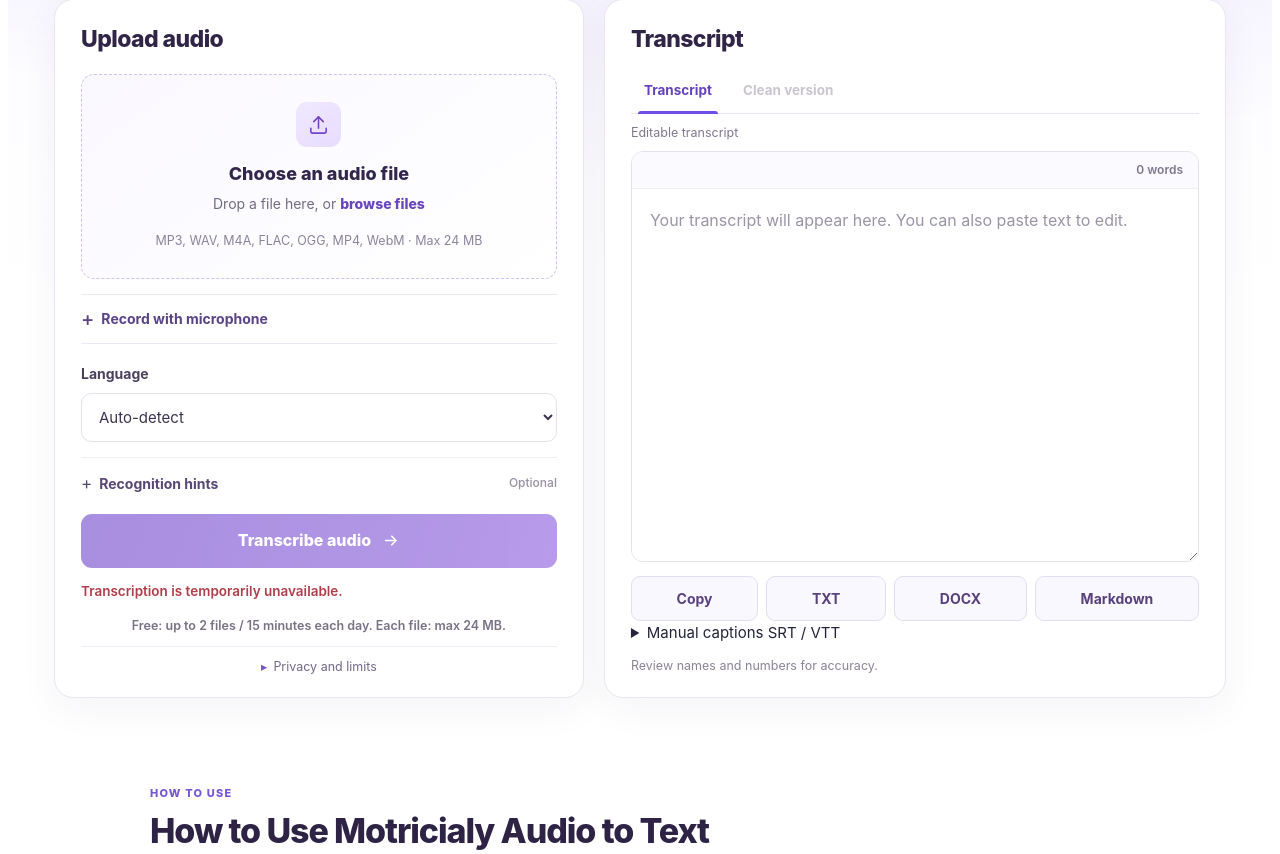
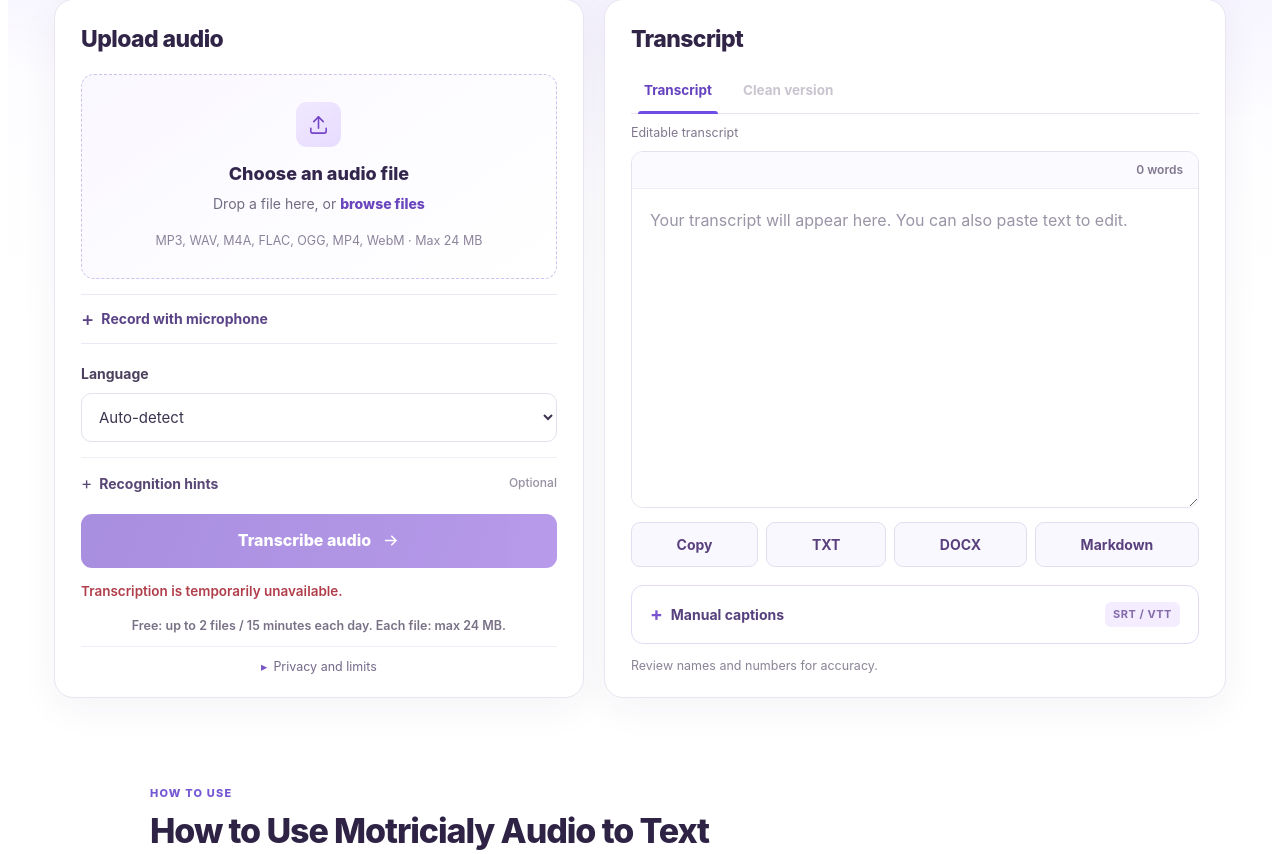
Before and after one commit to oswaldcby-afk/motricialy-a2t-staging-gate, a PHP site: page / in a window 1280 px wide. Shown: the part 297-1151 px from the top of the page. Run offline with PHP 8.4, Linux system fonts and the light colour scheme; data that the repository does not hold is empty.

Commit message:
style(a9.16): ship tested manual caption timing UX without changing transcription workspace

```diff
--- a/assets/audio-to-text.css
+++ b/assets/audio-to-text.css
@@ -761,3 +761,66 @@
   #a2t-tool .record-button,
   #a2t-tool .ai-button {transition:none!important;}
 }
+
+/* Wave 2: manually aligned captions, progressive disclosure. */
+#a2t-tool .caption-workspace {
+  margin-top:18px;
+  border:1px solid #e4daf5;
+  border-radius:12px;
+  background:#fff;
+  padding:0 15px;
+}
+#a2t-tool .caption-workspace>summary {
+  display:flex;align-items:center;gap:8px;
+  padding:16px 3px;list-style:none;cursor:pointer;
+  font-size:14px;font-weight:730;color:#56407e;
+}
+#a2t-tool .caption-workspace>summary::-webkit-details-marker{display:none;}
+#a2t-tool .caption-workspace>summary::before{content:"+";font-size:19px;line-height:1;color:#7c55d0;}
+#a2t-tool .caption-workspace[open]>summary::before{content:"−";}
+#a2t-tool .caption-tag{margin-left:auto;font-size:11px;letter-spacing:.05em;color:#856ba9;background:#f3edff;padding:4px 8px;border-radius:6px;font-weight:700;}
+#a2t-tool .caption-intro,#a2t-tool .caption-disclosure{
+  margin:0 2px 13px;font-size:12.5px;line-height:1.7;color:#82778d;
+}
+#a2t-tool .caption-toolbar,#a2t-tool .caption-downloads{display:flex;flex-wrap:wrap;gap:9px;margin-bottom:13px;}
+#a2t-tool .caption-toolbar button,#a2t-tool .caption-downloads button{
+  flex:1;min-width:130px;min-height:40px;
+  border:1px solid #d9cff0;border-radius:9px;background:#faf8ff;
+  color:#60448c;font-size:12.5px;font-weight:730;cursor:pointer;
+  padding:9px 12px;text-transform:none;
+}
+#a2t-tool .caption-downloads button{background:#6f4be8;color:white;border-color:#6f4be8;}
+#a2t-tool .caption-cues{display:grid;gap:12px;margin-bottom:13px;}
+#a2t-tool .cue-empty{border:1px dashed #dcd1f0;border-radius:9px;color:#8b8198;
+  font-size:12.5px;text-align:center;padding:22px 12px;margin:0;}
+#a2t-tool .cue-item{min-width:0;border:1px solid #e9e2f3;border-radius:10px;padding:12px;background:#fcfaff;}
+#a2t-tool .cue-head{display:flex;justify-content:space-between;gap:8px;align-items:center;margin-bottom:10px;}
+#a2t-tool .cue-head strong{font-size:13px;color:#463564;}
+#a2t-tool .cue-remove{background:transparent;border:0;color:#9b4f63;font-size:12px;cursor:pointer;padding:4px;}
+#a2t-tool .cue-times{display:grid;grid-template-columns:repeat(2,minmax(0,1fr));gap:9px;}
+#a2t-tool .cue-field{display:flex;flex-direction:column;min-width:0;gap:5px;color:#786d88;font-size:12px;}
+#a2t-tool .cue-field input,#a2t-tool .cue-field textarea,#a2t-tool .cue-field select{
+  display:block;min-width:0;width:100%;border:1px solid #e0d7ec;border-radius:8px;
+  padding:9px 10px;line-height:1.5;font-size:13px;color:#443754;background:white;
+  font-family:inherit;
+}
+#a2t-tool .cue-field textarea{resize:vertical;min-height:62px;}
+#a2t-tool .cue-timing-buttons{display:flex;gap:6px;flex-wrap:wrap;margin:10px 0;}
+#a2t-tool .cue-timing-buttons button{background:#f4efff;border:1px solid #e2d7f4;
+  color:#6b4b9f;border-radius:7px;padding:7px 9px;font-size:11.5px;font-weight:650;cursor:pointer;}
+#a2t-tool .cue-text-row{display:grid;grid-template-columns:minmax(0,2fr) minmax(110px,1fr);gap:9px;}
+#a2t-tool .caption-status{font-size:12.5px;color:#28814d;margin:4px 0 13px;line-height:1.5;}
+#a2t-tool .caption-status.error{color:#b13d4b;}
+#a2t-tool .caption-status:empty{display:none;}
+#a2t-tool .caption-disclosure{margin-bottom:17px;}
+#a2t-tool .caption-workspace button:hover:not(:disabled){filter:brightness(.96);}
+#a2t-tool .caption-workspace button:focus-visible,
+#a2t-tool .caption-workspace summary:focus-visible,
+#a2t-tool .caption-workspace input:focus-visible,
+#a2t-tool .caption-workspace textarea:focus-visible,
+#a2t-tool .caption-workspace select:focus-visible{outline:3px solid #9b7aeb;outline-offset:2px;}
+@media(max-width:650px){
+  #a2t-tool .caption-workspace{padding:0 11px;}
+  #a2t-tool .cue-times,#a2t-tool .cue-text-row{grid-template-columns:1fr;}
+  #a2t-tool .cue-timing-buttons button{flex:1;min-width:85px;}
+}
```
